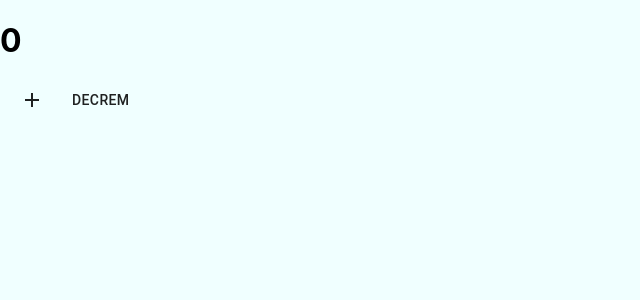
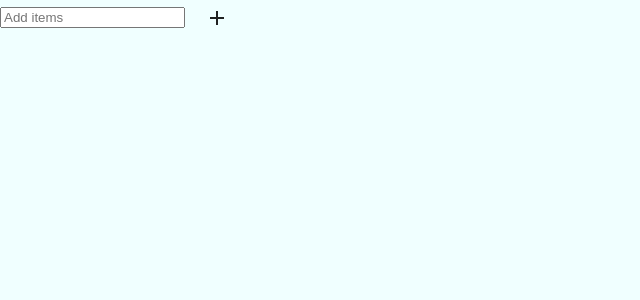
Before and after one commit to karunahuja/React, a React (Create React App) app in the folder awesomeapp/: page / in a window 1280 px wide. Shown: the top 300 px of the page, without its empty margins (0-640 px from the left). Built offline with nearby package versions, Linux system fonts and the light colour scheme.

Commit message:
ToDo List App using material ui icons

```diff
--- a/awesomeapp/package.json
+++ b/awesomeapp/package.json
@@ -9,6 +9,7 @@
     "@testing-library/react": "^9.5.0",
     "@testing-library/user-event": "^7.2.1",
     "react": "^16.13.1",
+    "react-digital-clock": "^0.1.2",
     "react-dom": "^16.13.1",
     "react-scripts": "3.4.1"
   },
--- /dev/null
+++ b/awesomeapp/src/ListCom.jsx
@@ -0,0 +1,22 @@
+import React,{useState} from 'react';
+import DeleteIcon from "@material-ui/icons/Delete"
+const ListCom=(props)=>{
+
+    const [line,setLine]=useState(false);
+
+
+const cutIt=()=>{
+    setLine(true);
+}
+
+    return (
+    <div>
+
+<span onClick={cutIt}><DeleteIcon></DeleteIcon></span>
+<li style={{textDecoration:line ?"line-through":"none"}}>{props.text}
+</li>
+</div>
+    )
+};
+
+export default ListCom;
--- a/awesomeapp/src/TodoList.jsx
+++ b/awesomeapp/src/TodoList.jsx
@@ -1,37 +1,48 @@
 import React,{useState} from 'react';
 import AddIcon from '@material-ui/icons/Add';
 import Button from '@material-ui/core/Button';
+// import Clock from 'react-digital-clock';
+import ListCom from './ListCom';
 
-const ToDoList=(props)=>{
+const ToDoList=()=>{
+const [item,setItem]=useState("buy an apple");
+const [newItem,setNewItem]=useState([])
 
-    const [num,setNum]=useState(0);
+const itemEvent=(event)=>{
+    setItem(event.target.value);
+}
 
-    const incNum=()=>{
-        setNum(num+1)
-    }
-
-    const decNum=()=>{
-        if(num>0){
-        setNum(num-1)
-        }else{
-            alert("Sorry,zero limit")
-            setNum(0);
-        }
-    }
-    return(
-        <>
-    <div className="main_div">
-            <div className="center_div">
+const Listofitems=()=>{
+    setNewItem((prevValue)=>{
+        return [...prevValue,item];
+    })
+}
 
 
-                <h1>{num}</h1>
-            <div >
-                    <Button onClick={incNum}><AddIcon></AddIcon></Button>
-                    <Button onClick={decNum}>Decrem</Button>
-            </div>
-    </div></div>
-        </>
-        )
+
+return (
+<>
+
+<div>
+
+<input type="text" name="" placeholder="Add items" onChange={itemEvent}></input>
+<Button className="newBtn" onClick={Listofitems}><AddIcon/></Button>
+  </div>
+  <br/>
+
+
+<ol>
+    {/* <li>{item}</li> */}
+{
+    newItem.map((val,index)=>{
+        return <ListCom key={index} text={val}/>
+    })
 }
+</ol>
+
+</>
+
+    );
+};
 
 export default ToDoList;
```
Also changed, not shown: 1 other file (tests, documents, lock files or other folders).
